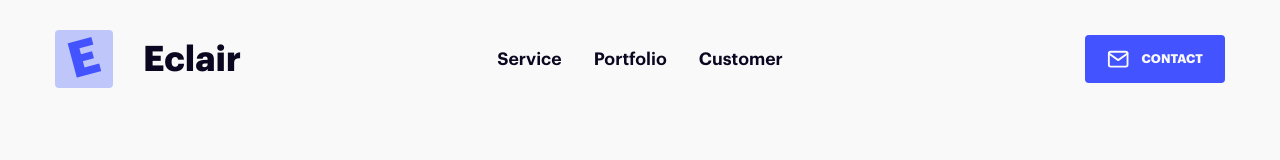
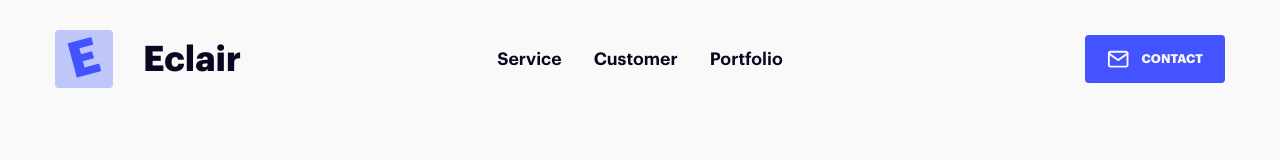
Before and after one commit to LuccaZVPS/simple-agency-spa, a React (Create React App) app: page / in a window 1280 px wide. Shown: the top 160 px of the page. Built offline with nearby package versions, Linux system fonts and the light colour scheme.

Commit message:
fix: wrong nav link order

```diff
--- a/src/components/Hero/components/Nav/index.tsx
+++ b/src/components/Hero/components/Nav/index.tsx
@@ -8,10 +8,10 @@ export function Nav() {
           <a href="#service">Service</a>
         </li>
         <li>
-          <a href="#portfolio">Portfolio</a>
+          <a href="#customer">Customer</a>
         </li>
         <li>
-          <a href="#customer">Customer</a>
+          <a href="#portfolio">Portfolio</a>
         </li>
       </ul>
     </Container>
```
